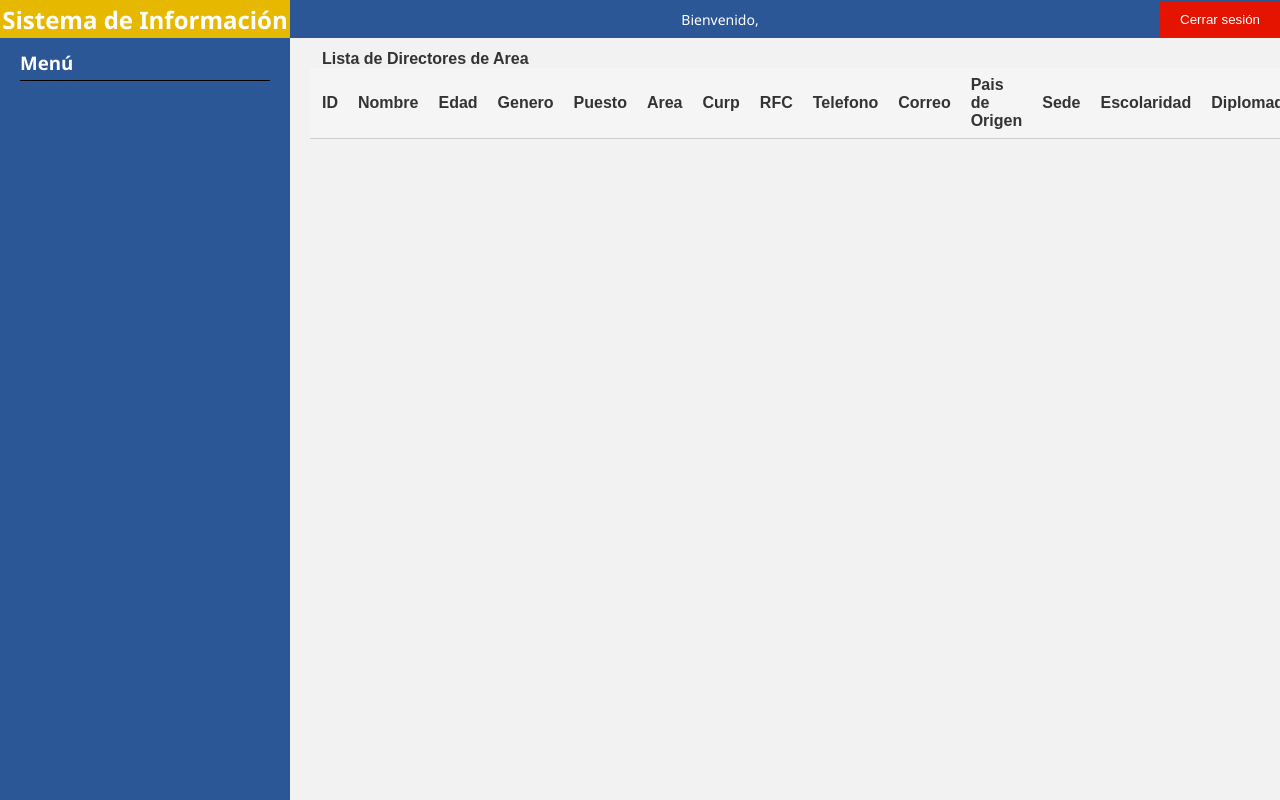
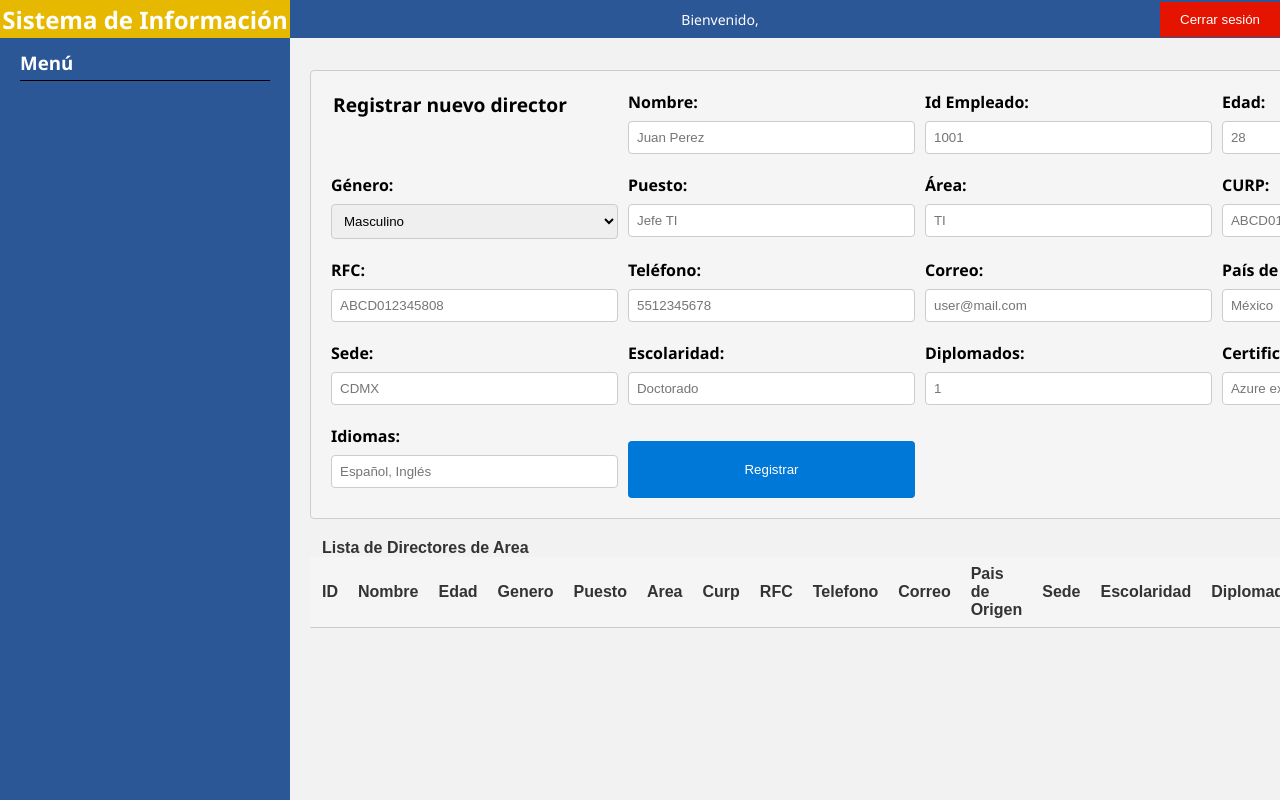
Before and after one commit to Folkrom/SI-Microsoft-U, a website: page public/pages/chiefs-panel.html in a window 1280 px wide. Shown: the top 800 px of the page. Drawn offline with Linux system fonts and the light colour scheme; a web font is replaced by a local one.

Commit message:
chiefs-panel.html modified

```diff
--- a/public/pages/chiefs-panel.html
+++ b/public/pages/chiefs-panel.html
@@ -42,7 +42,7 @@
                 </div>
 
                 <div class="content">
-                    <!-- <form
+                    <form
                         id="registration-form"
                         class="microsoft-form-expanded"
                         autocomplete="off"
@@ -239,7 +239,7 @@
                         </div>
                         <button type="submit">Registrar</button>
                         <p id="register-err"></p>
-                    </form> -->
+                    </form>
                     <table id="chiefs-table" class="microsoft-table">
                         <caption>
                             Lista de Directores de Area
```
